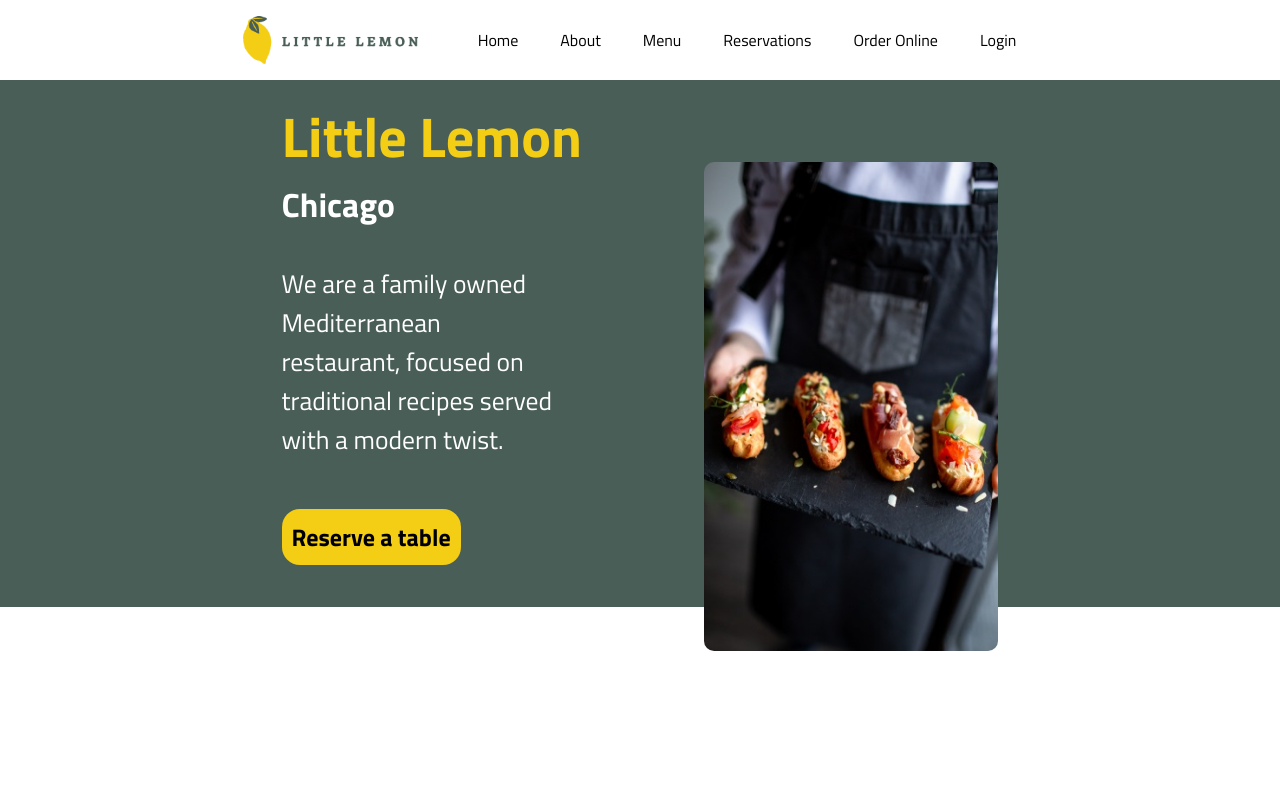
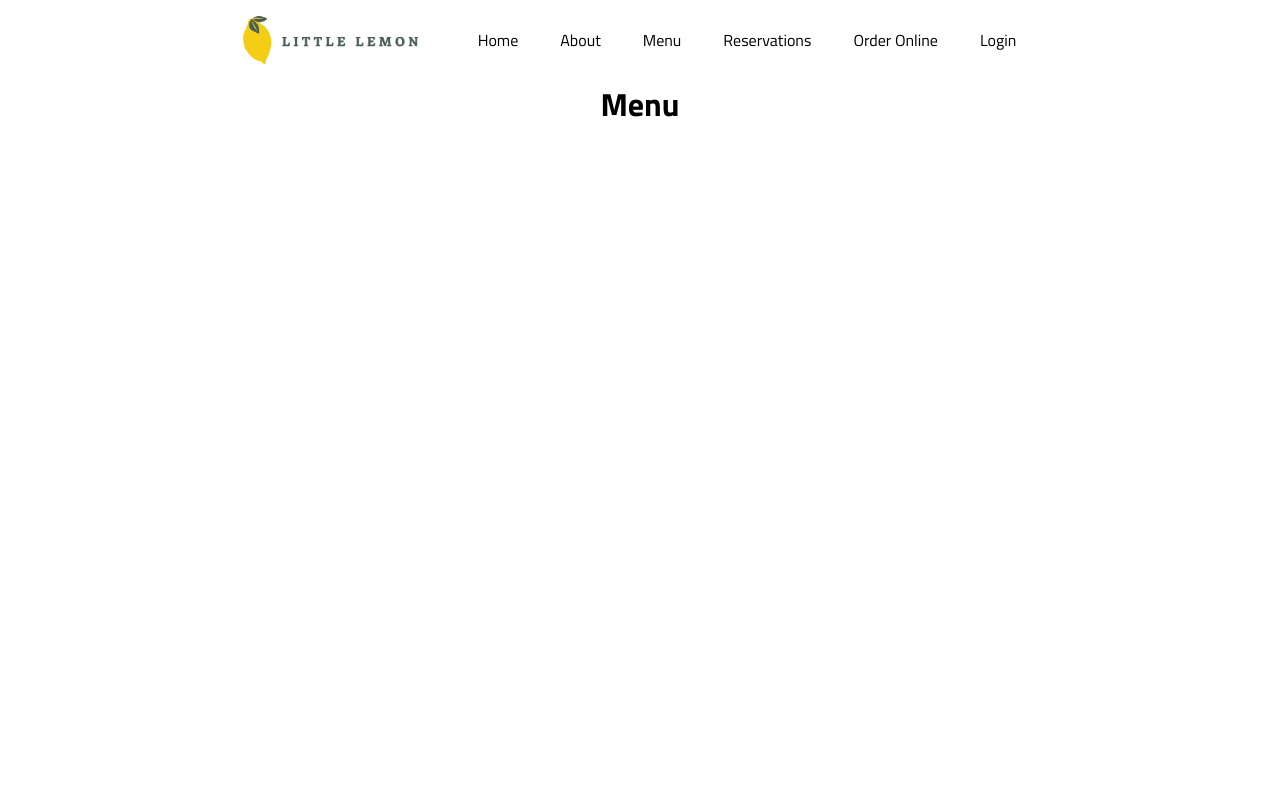
Before and after one commit to tmdbah/meta-fe-dev-pro-cert-capstone, a React (Create React App) app: page /Menu in a window 1280 px wide. Shown: the top 800 px of the page. Built offline with nearby package versions, Linux system fonts and the light colour scheme.

Commit message:
App components and routing updates

```diff
--- a/src/App.css
+++ b/src/App.css
@@ -348,6 +348,10 @@ nav a:hover {
 
 /* Main Styles */
 
+.center {
+  text-align: center;
+}
+
 main {
   height: 75vh;
   padding: 1em;
--- a/src/App.js
+++ b/src/App.js
@@ -1,10 +1,27 @@
 import "./App.css";
+import Navbar from "./components/Navbar";
 import Homepage from "./components/Homepage";
+import Chicago from "./components/Chicago";
+import Menu from "./components/Menu";
+import Reservations from "./components/Reservations";
+import OrderOnline from "./components/OrderOnline";
+import Login from "./components/Login";
+
+import { Routes, Route, Navigate } from "react-router-dom";
 
 function App() {
   return (
     <>
-      <Homepage />
+      <Navbar />
+      <Routes>
+        <Route path="/Homepage" element={<Homepage />} />
+        <Route path="/Chicago" element={<Chicago />} />
+        <Route path="/Menu" element={<Menu />} />
+        <Route path="/Reservations" element={<Reservations />} />
+        <Route path="/OrderOnline" element={<OrderOnline />} />
+        <Route path="/Login" element={<Login />} />
+        <Route path="/" element={<Navigate to="/Homepage" />} />
+      </Routes>
     </>
   );
 }
--- /dev/null
+++ b/src/components/Chicago.js
@@ -0,0 +1,11 @@
+import "../App.css";
+
+function Chicago() {
+  return (
+    <>
+      <h1 className="center">About Us</h1>
+    </>
+  );
+}
+
+export default Chicago;
--- a/src/components/Homepage.js
+++ b/src/components/Homepage.js
@@ -7,7 +7,7 @@ import Footer from "./Footer";
 function Homepage() {
   return (
     <>
-      <Navbar />
+      {/* <Navbar /> */}
       <CallToAction />
       <Main />
       <Footer />
--- /dev/null
+++ b/src/components/Login.js
@@ -0,0 +1,11 @@
+import "../App.css";
+
+function Login() {
+  return (
+    <>
+      <h1 className="center">Login</h1>
+    </>
+  );
+}
+
+export default Login;
--- /dev/null
+++ b/src/components/Menu.js
@@ -0,0 +1,11 @@
+import "../App.css";
+
+function Menu() {
+  return (
+    <>
+      <h1 className="center">Menu</h1>
+    </>
+  );
+}
+
+export default Menu;
--- a/src/components/Navbar.js
+++ b/src/components/Navbar.js
@@ -2,6 +2,7 @@ import logo from "../assets/img/little-lemon-logo.png";
 import { FaBars, FaTimes, FaCartPlus } from "react-icons/fa";
 import { useRef } from "react";
 import "../App.css";
+import { Link } from "react-router-dom";
 
 function Navbar() {
   const navRef = useRef();
@@ -20,12 +21,12 @@ function Navbar() {
         <FaCartPlus />
       </button>
       <nav ref={navRef}>
-        <a href="#home">Home</a>
-        <a href="#about">About</a>
-        <a href="#menu">Menu</a>
-        <a href="#reservations">Reservations</a>
-        <a href="#orderOnline">Order Online</a>
-        <a href="#login">Login</a>
+        <Link to="/Homepage">Home</Link>
+        <Link to="/Chicago">About</Link>
+        <Link to="/Menu">Menu</Link>
+        <Link to="/Reservations">Reservations</Link>
+        <Link to="/OrderOnline">Order Online</Link>
+        <Link to="/Login">Login</Link>
         <button className="nav-btn nav-close-btn" onClick={showNavBar}>
           <FaTimes />
         </button>
--- /dev/null
+++ b/src/components/OrderOnline.js
@@ -0,0 +1,11 @@
+import "../App.css";
+
+function OrderOnline() {
+  return (
+    <>
+      <h1 className="center">Order Online</h1>
+    </>
+  );
+}
+
+export default OrderOnline;
--- /dev/null
+++ b/src/components/Reservations.js
@@ -0,0 +1,11 @@
+import "../App.css";
+
+function Reservations() {
+  return (
+    <>
+      <h1 className="center">Reservations</h1>
+    </>
+  );
+}
+
+export default Reservations;
--- a/src/index.js
+++ b/src/index.js
@@ -1,13 +1,16 @@
-import React from 'react';
-import ReactDOM from 'react-dom/client';
-import './index.css';
-import App from './App';
-import reportWebVitals from './reportWebVitals';
+import React from "react";
+import ReactDOM from "react-dom/client";
+import "./index.css";
+import App from "./App";
+import reportWebVitals from "./reportWebVitals";
+import { BrowserRouter } from "react-router-dom";
 
-const root = ReactDOM.createRoot(document.getElementById('root'));
+const root = ReactDOM.createRoot(document.getElementById("root"));
 root.render(
   <React.StrictMode>
-    <App />
+    <BrowserRouter>
+      <App />
+    </BrowserRouter>
   </React.StrictMode>
 );
 
```
